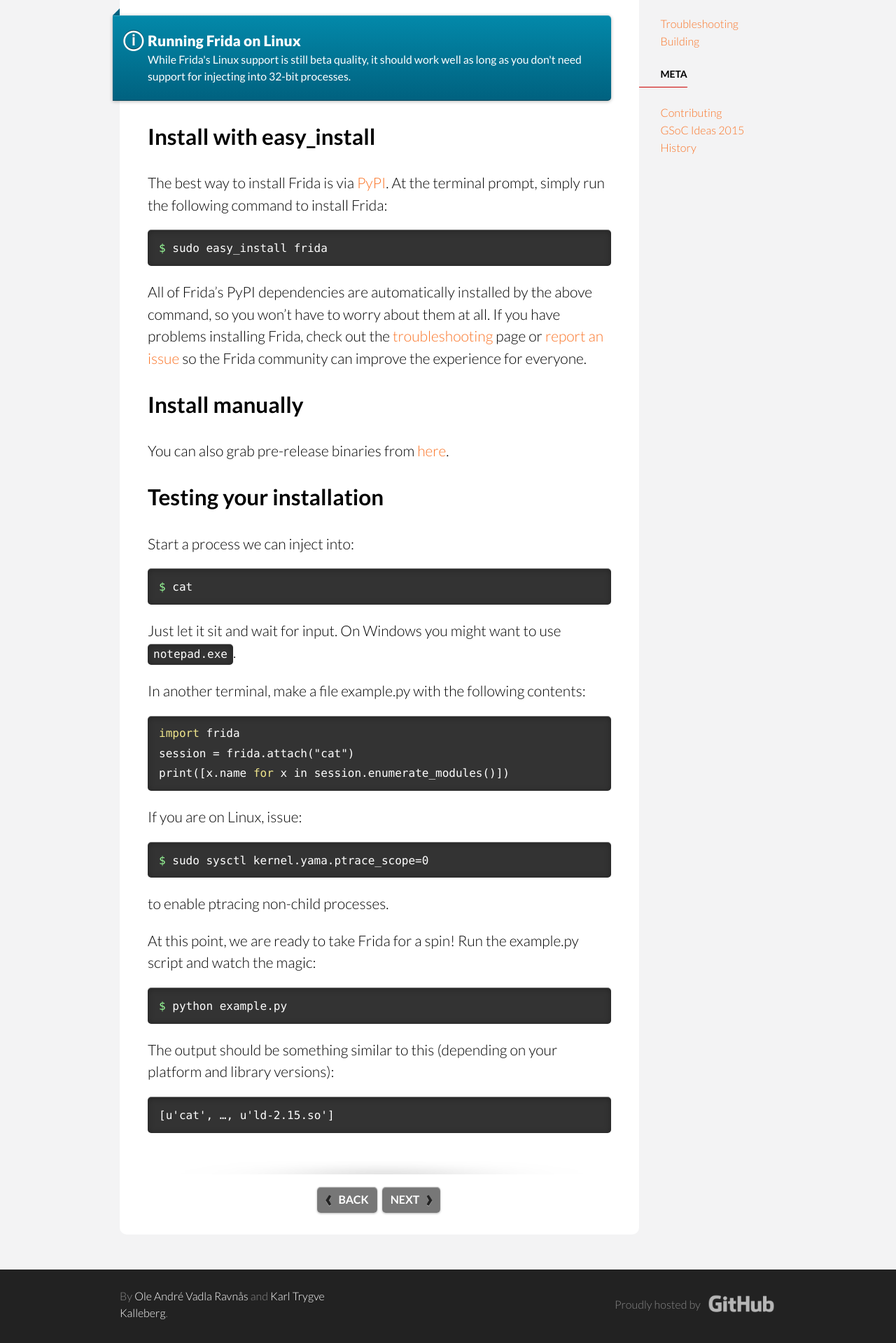
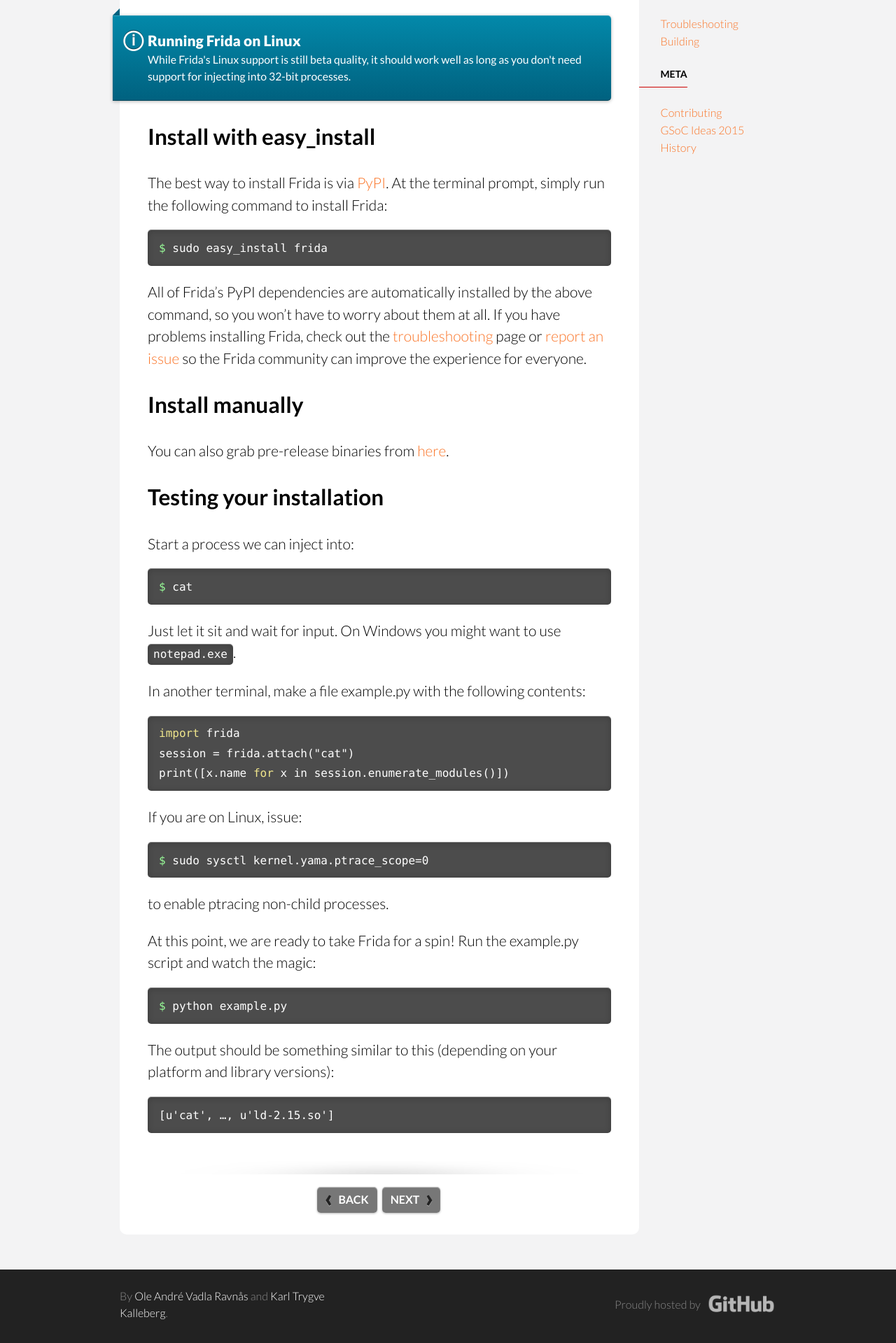
Before and after one commit to frida/frida-website, a Jekyll site: the page built from docs/installation.md, in a window 1280 px wide. Shown: the part 682-2601 px from the top of the page at 70% size. Built offline with Jekyll 4.4.1, drawn with Linux system fonts in a browser that asks for light colours; some web fonts are replaced.

Commit message:
Make the code regions more subtle

```diff
--- a/_includes/css/style.css
+++ b/_includes/css/style.css
@@ -554,10 +554,10 @@ pre, code {
 }
 
 .highlight, p > pre, p > code, p > nobr > code, li > code, h5 > code, .note > code {
-  background: #333;
+  background: rgba(0,0,0,.7);
   color: #fff;
   border-radius: 5px;
-  box-shadow: inset 0 1px 10px rgba(0,0,0,.3),
+  box-shadow: inset 0 1px 10px rgba(0,0,0,.2),
     0 1px 0 rgba(255,255,255,.1),
     0 -1px 0 rgba(0,0,0,.5);
 }
```
